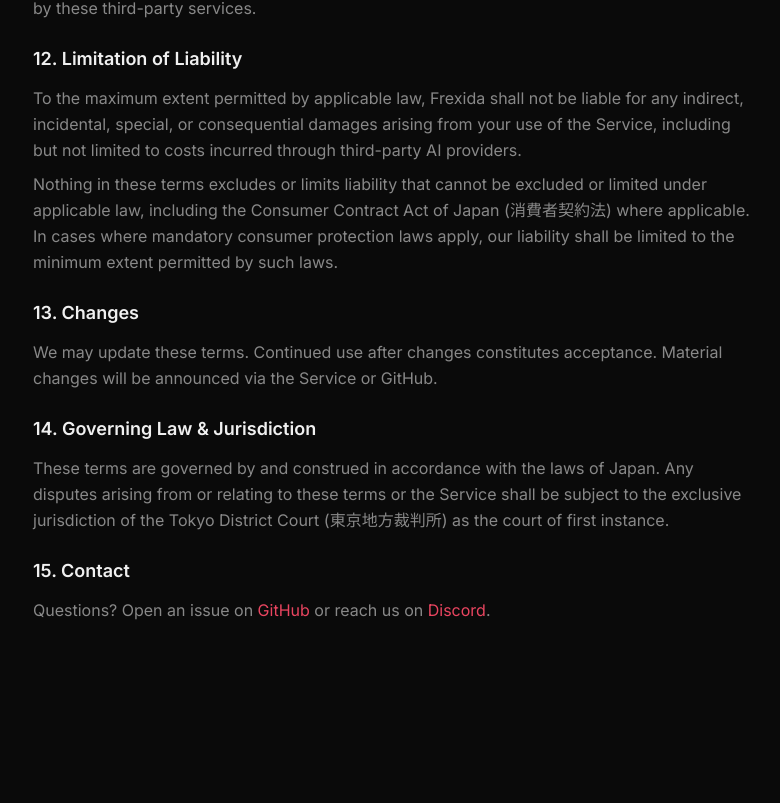
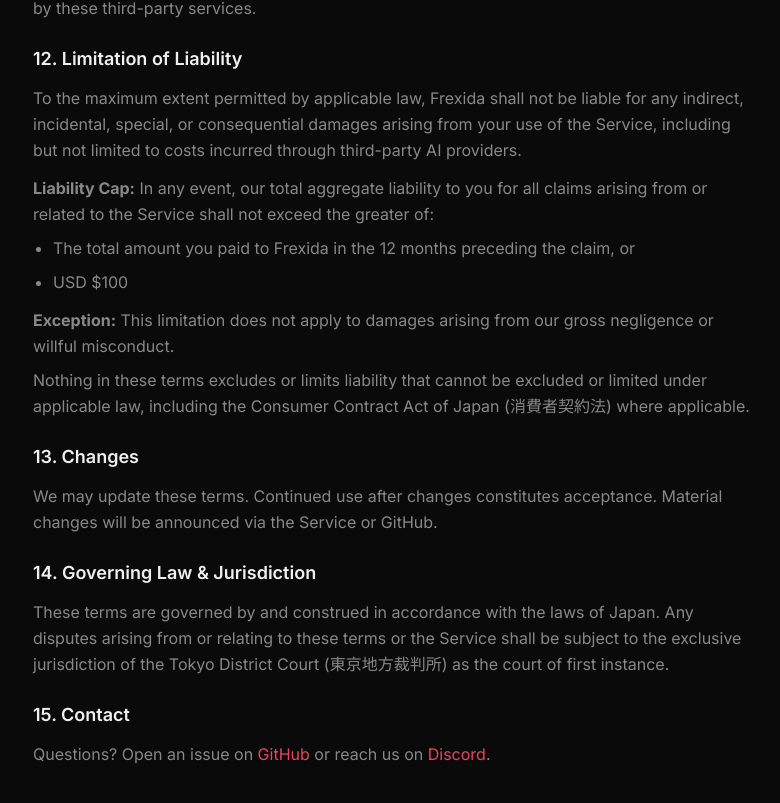
Before and after one commit to Frexida/agentflow, a Next.js app in the folder v2/: page /terms in a window 1280 px wide. Shown: the part 2915-3718 px from the top of the page, without its empty margins (347-1127 px from the left). Before the commit the page ends 3618 px from the top, so only its background shows below. Built offline with nearby package versions, Linux system fonts and the light colour scheme.

Commit message:
feat(terms): add liability cap (12mo payments or $100, whichever greater)
Per kumu's decision. Excludes gross negligence/willful misconduct.

```diff
--- a/v2/src/app/terms/page.tsx
+++ b/v2/src/app/terms/page.tsx
@@ -181,11 +181,21 @@
               incidental, special, or consequential damages arising from your use of the Service,
               including but not limited to costs incurred through third-party AI providers.
             </p>
+            <p className="mt-3">
+              <strong>Liability Cap:</strong> In any event, our total aggregate liability to you for all claims
+              arising from or related to the Service shall not exceed the greater of:
+            </p>
+            <ul className="list-disc pl-5 space-y-2 mt-2">
+              <li>The total amount you paid to Frexida in the 12 months preceding the claim, or</li>
+              <li>USD $100</li>
+            </ul>
+            <p className="mt-3">
+              <strong>Exception:</strong> This limitation does not apply to damages arising from our gross negligence
+              or willful misconduct.
+            </p>
             <p className="mt-2">
               Nothing in these terms excludes or limits liability that cannot be excluded or limited under
               applicable law, including the Consumer Contract Act of Japan (消費者契約法) where applicable.
-              In cases where mandatory consumer protection laws apply, our liability shall be limited to
-              the minimum extent permitted by such laws.
             </p>
           </section>
 
```
